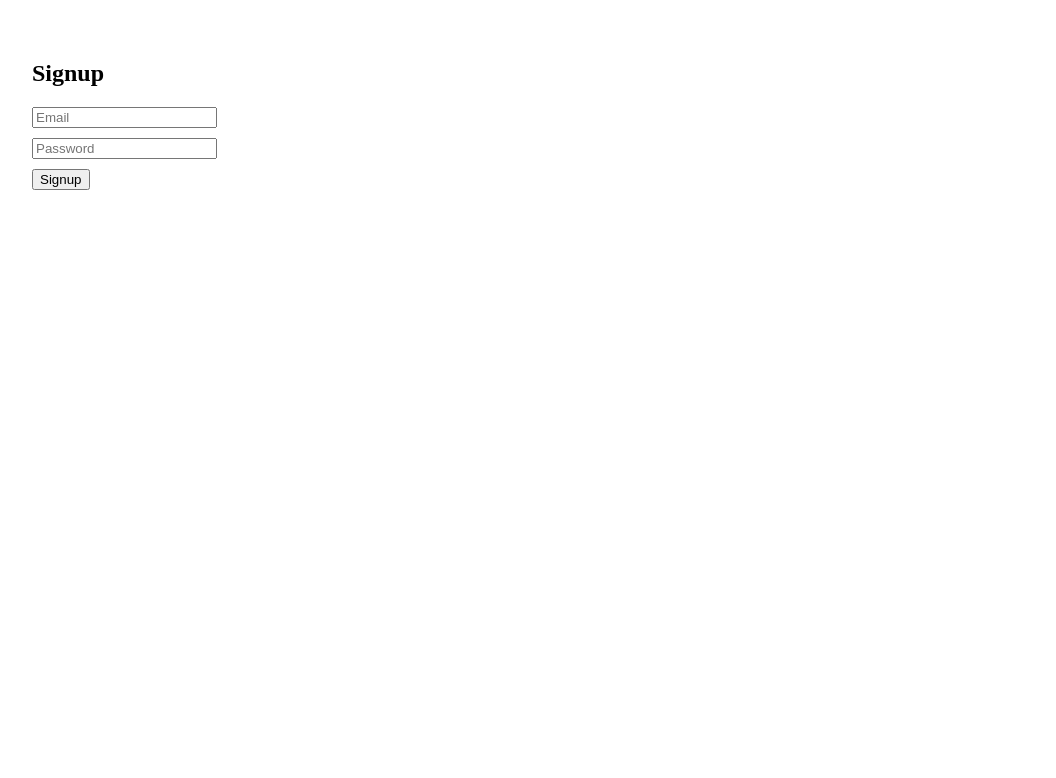
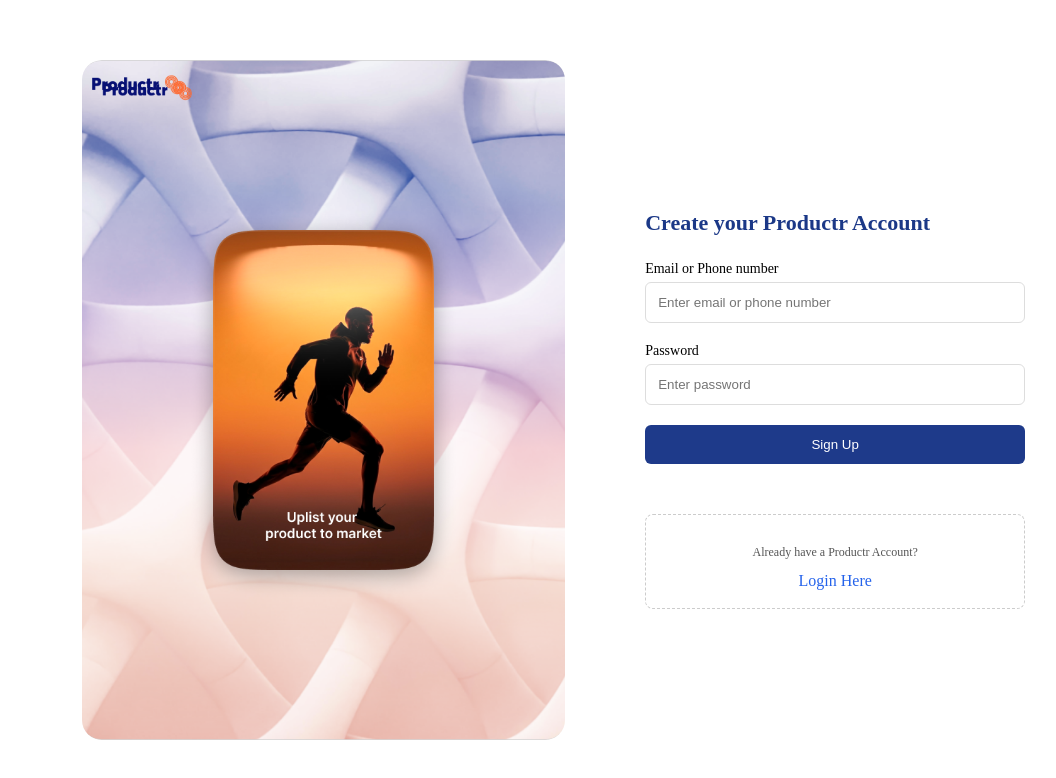
Before and after one commit to KartikeyGogia/mern-product-app, a React (Vite) app in the folder client/: page /signup in a window 1280 px wide. Shown: the top 778 px of the page, without its empty margins (8-1064 px from the left). Built offline with nearby package versions, Linux system fonts and the light colour scheme.

Commit message:
Style signup page to match login page design

```diff
--- a/client/src/pages/Signup.jsx
+++ b/client/src/pages/Signup.jsx
@@ -1,12 +1,13 @@
+import { useNavigate } from "react-router-dom";
+import logo from "../assets/logo.png";
+import bg from "../assets/Frame.png";
 import { useState } from "react";
-import axios from "axios";
-import { useNavigate } from "react-router-dom";
 
 function Signup() {
   const [email, setEmail] = useState("");
   const [password, setPassword] = useState("");
+  const navigate = useNavigate();
 
-  const navigate = useNavigate();
   const API_URL =
     typeof window !== "undefined" &&
     (window.location.hostname === "localhost" || window.location.hostname === "127.0.0.1")
@@ -14,41 +15,208 @@ function Signup() {
       : import.meta.env.VITE_API_URL || "https://mern-backend-det8.onrender.com";
 
   const handleSignup = async () => {
+    if (!email || !password) {
+      alert("Email and password are required");
+      return;
+    }
+
     try {
-      const res = await axios.post(
-        `${API_URL}/api/auth/register`,
-        {
-          email,
-          password,
-        }
-      );
+      const res = await fetch(`${API_URL}/api/auth/register`, {
+        method: "POST",
+        headers: {
+          "Content-Type": "application/json"
+        },
+        body: JSON.stringify({ email: email.trim(), password })
+      });
 
+      const data = await res.json();
+
+      if (data.success) {
         alert("Signup successful");
         navigate("/login");
+      } else {
+        alert(data.message || "Failed to create account");
+      }
     } catch (err) {
-  console.log("ERROR:", err.response?.data);
-  alert(err.response?.data?.message || err.message);
+      console.log(err);
+      alert("Server error");
     }
   };
 
   return (
-    <div style={{ padding: "40px" }}>
-      <h2>Signup</h2>
+    <div
+      style={{
+        display: "flex",
+        height: "100vh",
+        alignItems: "center",
+        justifyContent: "center",
+        backgroundColor: "white"
+      }}
+    >
+      <div
+        style={{
+          display: "flex",
+          width: "90%",
+          maxWidth: "1100px",
+          height: "85vh",
+          gap: "40px"
+        }}
+      >
+        {/* Left hero banner (matches Login) */}
+        <div
+          style={{
+            flex: 0.9,
+            height: "100%",
+            borderRadius: "20px",
+            overflow: "hidden",
+            backgroundImage: `url(${bg})`,
+            backgroundSize: "cover",
+            backgroundPosition: "center",
+            display: "flex",
+            alignItems: "center",
+            justifyContent: "center",
+            position: "relative"
+          }}
+        >
+          <img
+            src={logo}
+            alt="logo"
+            style={{
+              position: "absolute",
+              top: "20px",
+              left: "20px",
+              width: "90px"
+            }}
+          />
+
+          <div
+            style={{
+              width: "260px",
+              borderRadius: "20px",
+              overflow: "hidden",
+              background: "linear-gradient(to bottom,orange,red)",
+              boxShadow: "0 10px 25px rgba(0,0,0,0.2)",
+              textAlign: "center",
+              color: "white",
+              maxWidth: "400px"
+            }}
+          ></div>
+        </div>
+
+        {/* Right form container (matches Login) */}
+        <div
+          style={{
+            flex: 1,
+            display: "flex",
+            justifyContent: "center",
+            flexDirection: "column",
+            paddingLeft: "40px"
+          }}
+        >
+          <div
+            style={{
+              width: "380px"
+            }}
+          >
+            <h2
+              style={{
+                marginBottom: "25px",
+                fontWeight: "600",
+                color: "#1b3887",
+                fontSize: "22px"
+              }}
+            >
+              Create your Productr Account
+            </h2>
+
+            <label style={{ marginBottom: "5px", fontSize: "14px", display: "block" }}>
+              Email or Phone number
+            </label>
 
             <input
-        placeholder="Email"
+              type="email"
+              placeholder="Enter email or phone number"
+              value={email}
               onChange={(e) => setEmail(e.target.value)}
-        style={{ display: "block", marginBottom: "10px" }}
+              onKeyDown={(e) => e.key === "Enter" && handleSignup()}
+              style={{
+                width: "100%",
+                boxSizing: "border-box",
+                padding: "12px",
+                borderRadius: "6px",
+                border: "1px solid #ddd",
+                marginBottom: "20px",
+                outline: "none"
+              }}
             />
+
+            <label style={{ marginBottom: "5px", fontSize: "14px", display: "block" }}>
+              Password
+            </label>
 
             <input
               type="password"
-        placeholder="Password"
+              placeholder="Enter password"
+              value={password}
               onChange={(e) => setPassword(e.target.value)}
-        style={{ display: "block", marginBottom: "10px" }}
+              onKeyDown={(e) => e.key === "Enter" && handleSignup()}
+              style={{
+                width: "100%",
+                boxSizing: "border-box",
+                padding: "12px",
+                borderRadius: "6px",
+                border: "1px solid #ddd",
+                marginBottom: "20px",
+                outline: "none"
+              }}
             />
 
-      <button onClick={handleSignup}>Signup</button>
+            <button
+              onClick={(e) => {
+                e.target.blur();
+                handleSignup();
+              }}
+              style={{
+                width: "100%",
+                cursor: "pointer",
+                fontWeight: "500",
+                padding: "12px",
+                background: "#1e3a8a",
+                color: "white",
+                border: "none",
+                borderRadius: "6px"
+              }}
+            >
+              Sign Up
+            </button>
+
+            <div
+              style={{
+                marginTop: "50px",
+                padding: "18px",
+                border: "1px dashed rgb(204, 204, 204)",
+                textAlign: "center",
+                borderRadius: "8px"
+              }}
+            >
+              <p style={{ fontSize: "12px", color: "#555" }}>
+                Already have a Productr Account?
+              </p>
+
+              <span
+                onClick={() => navigate("/login")}
+                style={{
+                  color: "#2563eb",
+                  fontWeight: "500",
+                  cursor: "pointer"
+                }}
+              >
+                Login Here
+              </span>
+            </div>
+          </div>
+        </div>
+      </div>
     </div>
   );
 }
```
Lines whose indentation alone changed are shown as unchanged.
